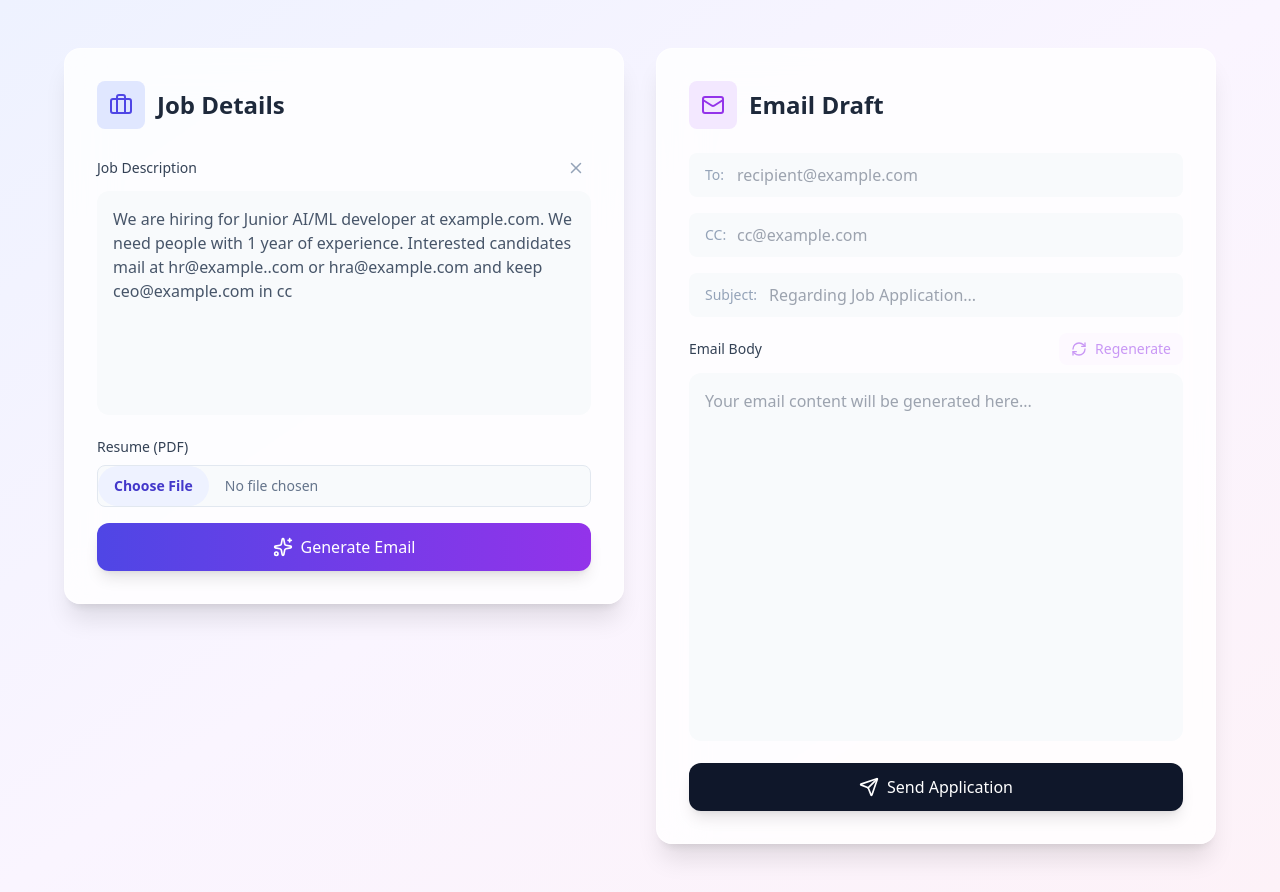
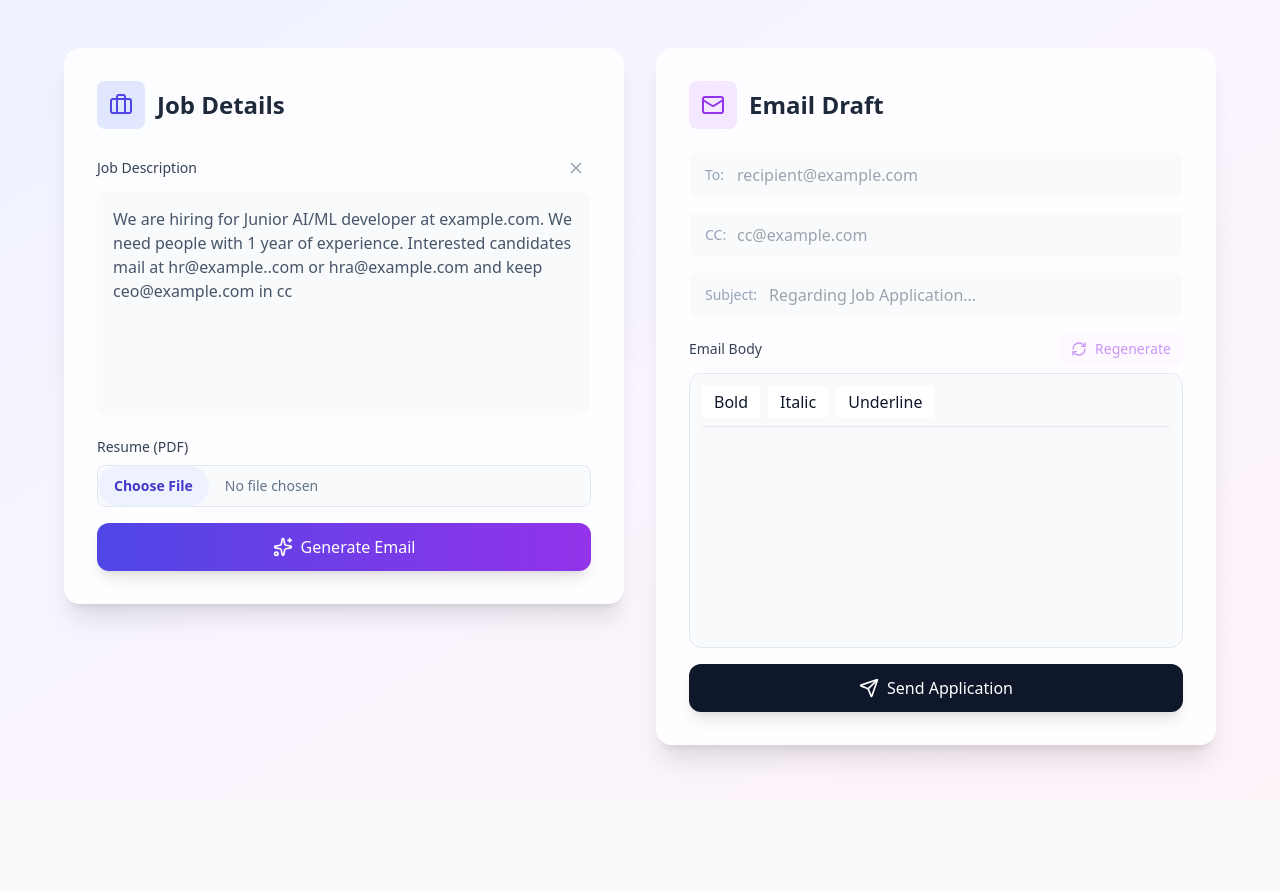
Before and after one commit to Muskan2320/Mail-Automation, a React (Vite) app in the folder job-mail-ui/: page / in a window 1280 px wide. After the commit the page ends 800 px from the top, so only its background shows below. Built offline with nearby package versions, Linux system fonts and the light colour scheme.

Commit message:
feat(ui): shift to Tiptap editor for enhanced formatting support

```diff
--- a/job-mail-ui/src/App.jsx
+++ b/job-mail-ui/src/App.jsx
@@ -1,6 +1,9 @@
-import { useState } from 'react';
-import { motion, AnimatePresence } from 'framer-motion';
-import { Send, FileText, Sparkles, Loader2, Mail, Briefcase, X, RefreshCw } from 'lucide-react';
+import { useState } from 'react'
+import { useEditor, EditorContent } from '@tiptap/react'
+import StarterKit from '@tiptap/starter-kit'
+import Underline from '@tiptap/extension-underline'
+import { motion, AnimatePresence } from 'framer-motion'
+import { Send, Sparkles, Loader2, Mail, Briefcase, X, RefreshCw } from 'lucide-react'
 
 function App() {
   const [jdText, setJdText] = useState("We are hiring for Junior AI/ML developer at example.com. We need people with 1 year of experience. Interested candidates mail at hr@example..com or hra@example.com and keep ceo@example.com in cc");
@@ -17,6 +20,17 @@ function App() {
   const [hasGenerated, setHasGenerated] = useState(false);
   const [message, setMessage] = useState("");
   const [messageType, setMessageType] = useState("success");
+
+  const editor = useEditor({
+    extensions: [
+      StarterKit,
+      Underline,
+    ],
+    content: body,
+    onUpdate: ({ editor }) => {
+      setBody(editor.getHTML())
+    },
+  })
 
   const handleGenerate = async () => {
     if (!jdText) {
@@ -49,6 +63,10 @@ function App() {
       setCc(data.data.cc || "");
       setSubject(data.data.subject || "");
       setBody(data.data.body || "");
+
+      if (editor) {
+        editor.commands.setContent(data.data.body || "");
+      }
       setHasGenerated(true);
 
       showMessage("Email generated successfully!", "success");
@@ -308,13 +326,38 @@ function App() {
                     )}
                   </motion.button>
                 </div>
-                <textarea
-                  value={body}
-                  onChange={(e) => setBody(e.target.value)}
-                  rows={14}
-                  className="w-full rounded-xl border-slate-200 bg-slate-50 focus:border-purple-500 focus:ring-purple-500 transition-all resize-none p-4 text-slate-700"
-                  placeholder="Your email content will be generated here..."
-                />
+                <div className="border border-slate-200 rounded-xl p-3 bg-slate-50">
+                  {editor && (
+                    <>
+                      {/* Toolbar */}
+                      <div className="flex gap-2 mb-2 border-b pb-2">
+                        <button
+                          onClick={() => editor.chain().focus().toggleBold().run()}
+                          className={`px-3 py-1 rounded ${editor.isActive('bold') ? 'bg-purple-200' : 'bg-white'}`}
+                        >
+                          Bold
+                        </button>
+
+                        <button
+                          onClick={() => editor.chain().focus().toggleItalic().run()}
+                          className={`px-3 py-1 rounded ${editor.isActive('italic') ? 'bg-purple-200' : 'bg-white'}`}
+                        >
+                          Italic
+                        </button>
+
+                        <button
+                          onClick={() => editor.chain().focus().toggleUnderline().run()}
+                          className={`px-3 py-1 rounded ${editor.isActive('underline') ? 'bg-purple-200' : 'bg-white'}`}
+                        >
+                          Underline
+                        </button>
+                      </div>
+
+                      {/* Editor */}
+                      <EditorContent editor={editor} className="min-h-[200px] p-2" />
+                    </>
+                  )}
+                </div>
               </div>
 
               <motion.button
```
Also changed, not shown: job-mail-ui/package.json (+5 -3 lines), 1 other file (tests, documents, lock files or other folders).
